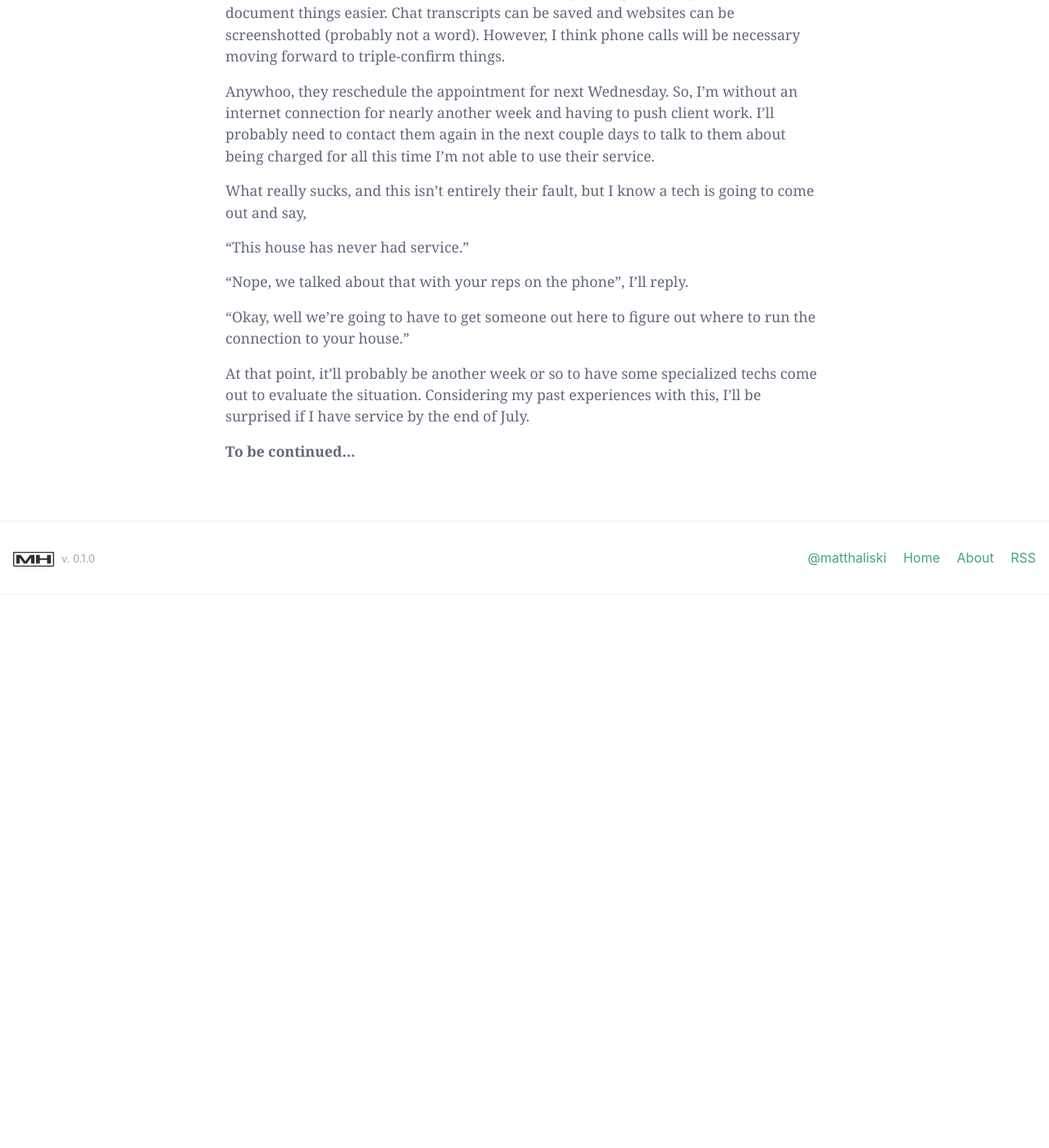
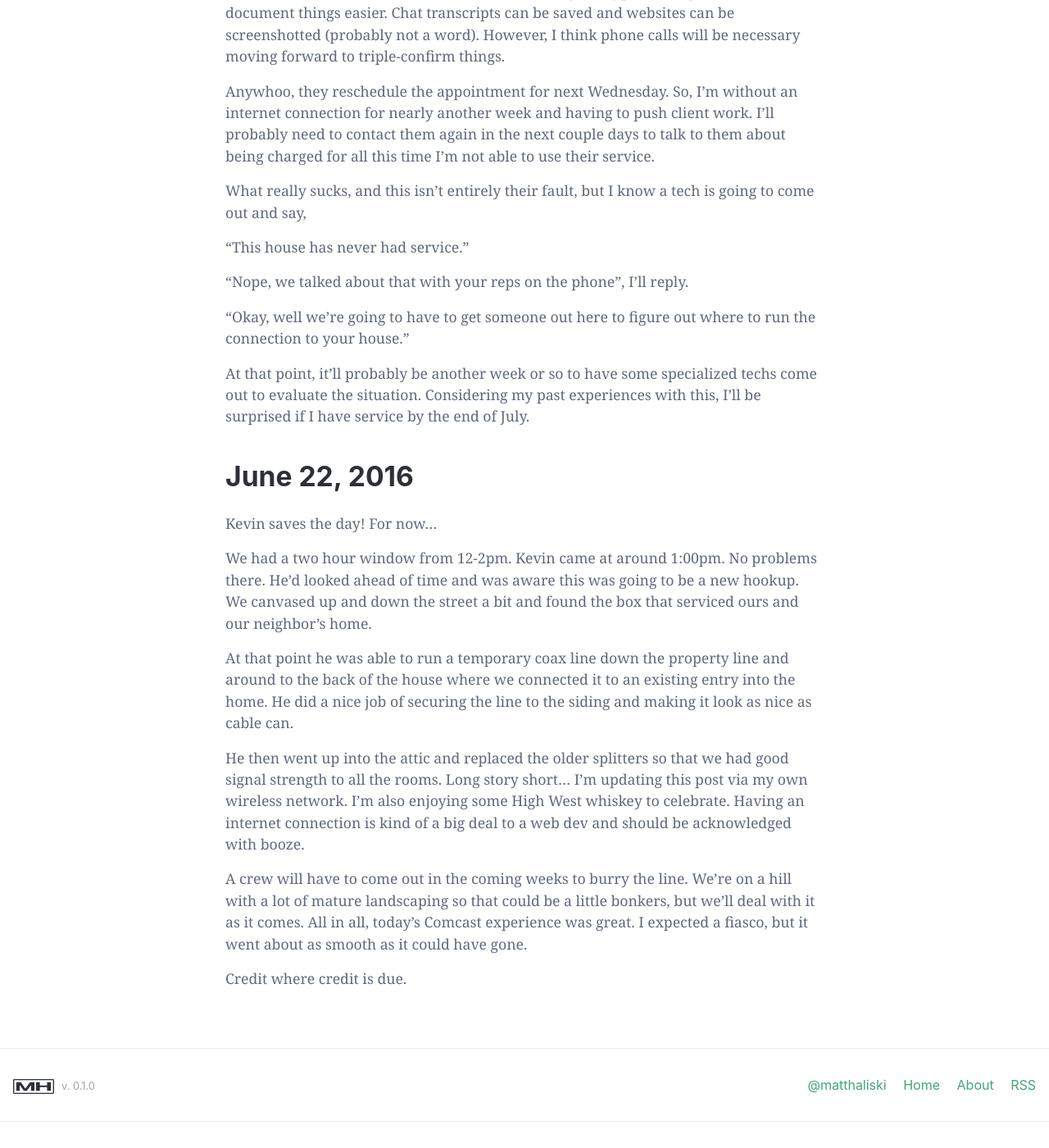
Before and after one commit to matthaliski/matthaliski.github.io, a Jekyll site: the page built from _posts/2016-06-17-comcast-experience.md, in a window 1280 px wide and 1400 px high, scrolled down 1546 px. Shown: the whole window at 82% size. Built offline with Jekyll 4.4.1, drawn with Linux system fonts in a browser that asks for light colours; nearby versions of some CDN libraries; before the commit the page ends 2303 px from its top, so only the background shows below that.

Commit message:
Updated post

```diff
--- a/_posts/2016-06-17-comcast-experience.md
+++ b/_posts/2016-06-17-comcast-experience.md
@@ -45,4 +45,16 @@ What really sucks, and this isn't entirely their fault, but I know a tech is goi
 
 At that point, it'll probably be another week or so to have some specialized techs come out to evaluate the situation. Considering my past experiences with this, I'll be surprised if I have service by the end of July.
 
-**To be continued...**
+### June 22, 2016
+
+Kevin saves the day! For now...
+
+We had a two hour window from 12-2pm. Kevin came at around 1:00pm. No problems there. He'd looked ahead of time and was aware this was going to be a new hookup. We canvased up and down the street a bit and found the box that serviced ours and our neighbor's home.
+
+At that point he was able to run a temporary coax line down the property line and around to the back of the house where we connected it to an existing entry into the home. He did a nice job of securing the line to the siding and making it look as nice as cable can.
+
+He then went up into the attic and replaced the older splitters so that we had good signal strength to all the rooms. Long story short... I'm updating this post via my own wireless network. I'm also enjoying some High West whiskey to celebrate. Having an internet connection is kind of a big deal to a web dev and should be acknowledged with booze.
+
+A crew will have to come out in the coming weeks to burry the line. We're on a hill with a lot of mature landscaping so that could be a little bonkers, but we'll deal with it as it comes. All in all, today's Comcast experience was great. I expected a fiasco, but it went about as smooth as it could have gone.
+
+Credit where credit is due.
```
